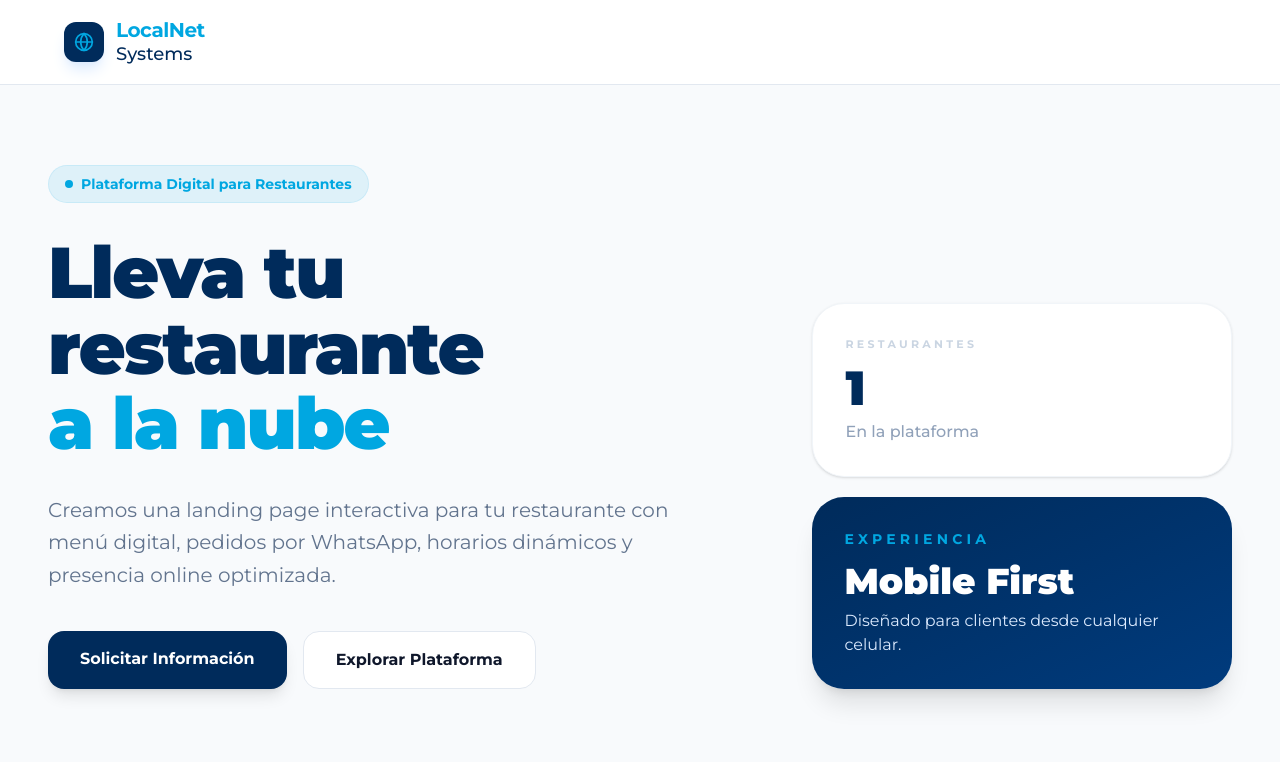
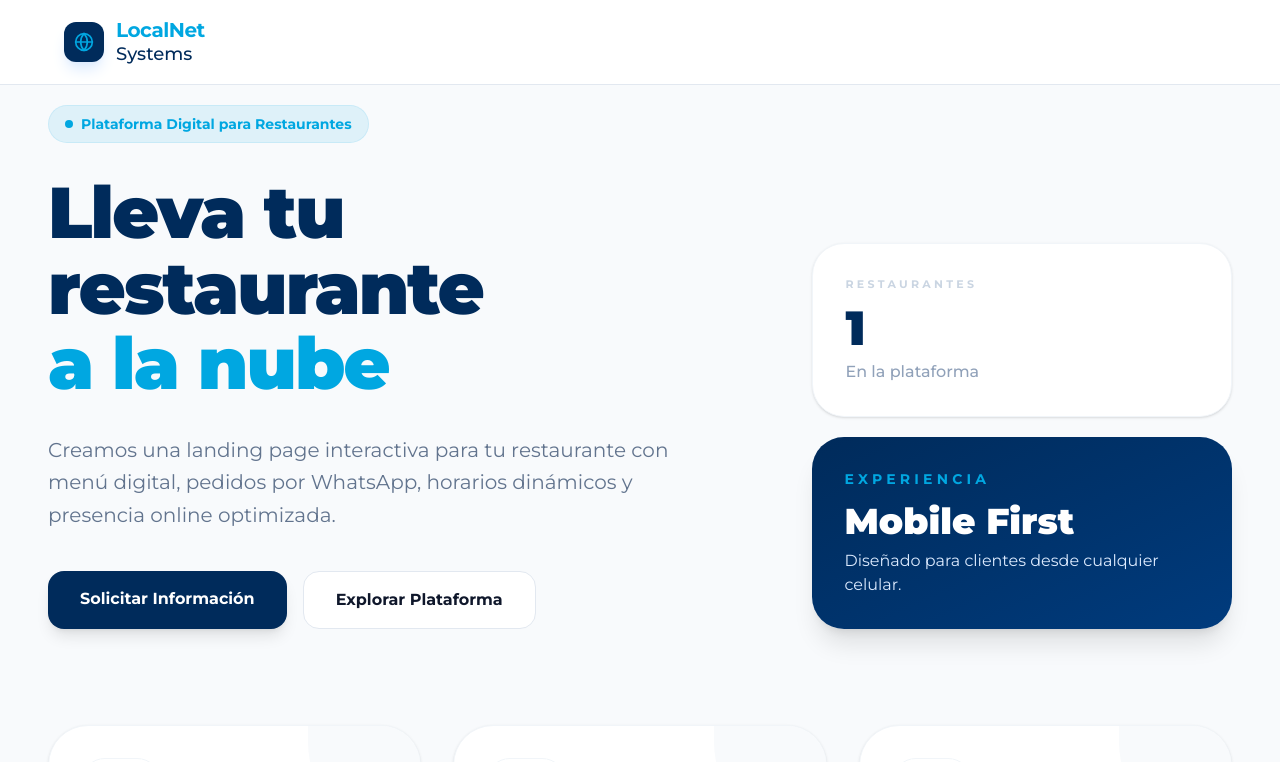
Before and after one commit to GuerreroG01/proyect_menu, a Next.js app: page / in a window 1280 px wide. Shown: the top 762 px of the page. Built offline with nearby package versions, Linux system fonts and the light colour scheme.

Commit message:
refactor: py-5

```diff
--- a/app/page.tsx
+++ b/app/page.tsx
@@ -32,7 +32,7 @@ export default function Home() {
     >
       <Navbar />
 
-      <main className="max-w-7xl mx-auto px-6 md:px-12 py-20 w-full">
+      <main className="max-w-7xl mx-auto px-6 md:px-12 py-5 w-full">
 
         <section className="mb-24 flex flex-col lg:flex-row lg:items-end justify-between gap-12">
 
```
